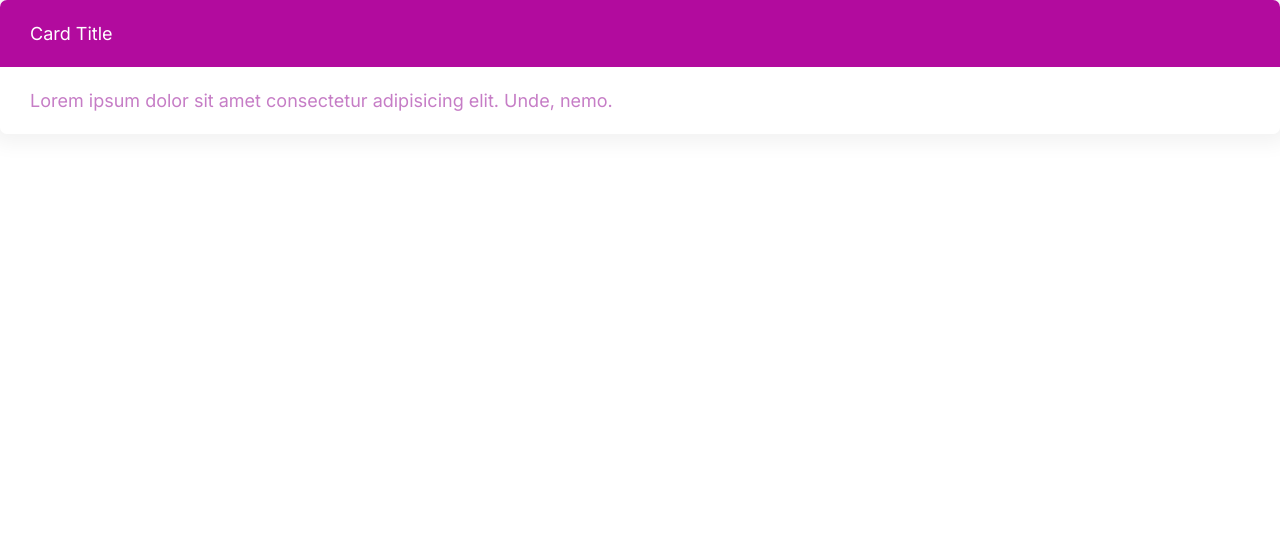
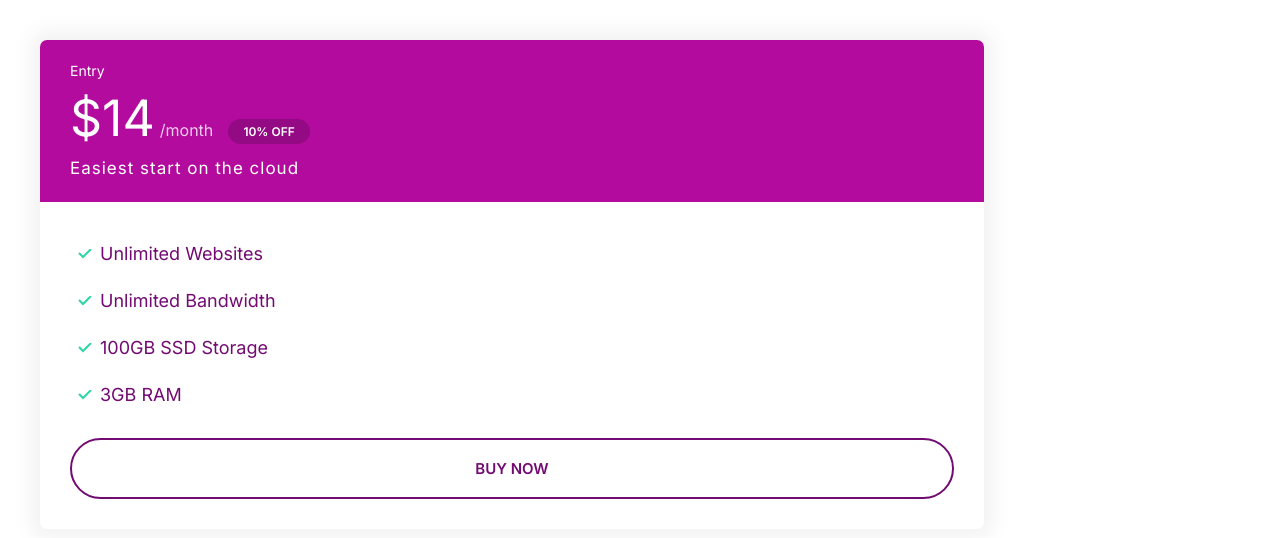
Before and after one commit to johnzhang3410/TechAndLife, a plain HTML site: page index.html in a window 1280 px wide. Drawn offline with Linux system fonts and the light colour scheme.

Commit message:
Added plan component

```diff
--- a/css/styles.css
+++ b/css/styles.css
@@ -120,6 +120,7 @@ a {
 
 .badge--small {
   font-size: 1.6rem;
+  padding: 0.5rem 1.5rem;
 }
 
 @media screen and (min-width: 1024px) {
@@ -314,3 +315,57 @@ a {
   background: var(--color_secondary);
   color: white;
 }
+
+/* Both using the secondary color, so change badge color to make it stand out */
+.card--secondary .badge--secondary {
+  background: rgb(148, 10, 132);
+}
+
+/* Plans */
+
+.plan__name {
+  color: white;
+  margin: 0;
+  font-weight: 500;
+  font-size: 2.4rem;
+}
+
+.plan__price {
+  font-size: 6rem;
+}
+
+.plan__billing-cycle {
+  font-size: 2.4rem;
+  font-weight: 300;
+  opacity: 0.8;
+  margin-right: 1rem;
+}
+
+.plan__description {
+  font-size: 2rem;
+  font-weight: 300;
+  letter-spacing: 1px;
+  display: block;
+}
+
+.plan .list__item {
+  margin-bottom: 2rem;
+}
+
+@media screen and (min-width: 1024px) {
+  .plan__name {
+    font-size: 1.4rem;
+  }
+
+  .plan__price {
+    font-size: 5rem;
+  }
+
+  .plan__billing-cycle {
+    font-size: 1.6rem;
+  }
+
+  .plan__description {
+    font-size: 1.7rem;
+  }
+}
--- a/index.html
+++ b/index.html
@@ -12,10 +12,26 @@
     <link rel="stylesheet" href="css/styles.css">
 </head>
 <body>
-    <div class="card card--secondary">
-        <header class="card__header">Card Title</header>
-        <div class="card__body">
-            Lorem ipsum dolor sit amet consectetur adipisicing elit. Unde, nemo.
+    <div style="padding: 4rem; width: 80%;">
+        <div class="plan">
+            <div class="card card--secondary">
+                <header class="card__header">
+                    <h3 class="plan__name">Entry</h3>
+                    <span class="plan__price">$14</span>
+                    <span class="plan__billing-cycle">/month</span>
+                    <span class="badge badge--secondary badge--small">10% OFF</span>
+                    <span class="plan__description">Easiest start on the cloud</span>
+                </header>
+                <div class="card__body">
+                    <ul class="list list--tick">
+                        <li class="list__item">Unlimited Websites</li>
+                        <li class="list__item">Unlimited Bandwidth</li>
+                        <li class="list__item">100GB SSD Storage</li>
+                        <li class="list__item">3GB RAM</li>
+                    </ul>
+                    <button class="button button--outline button--block">Buy Now</button>
+                </div>
+            </div>
         </div>
     </div>
 </body>
```
Also changed, not shown: components/plan.html (added, +20 -0 lines).
